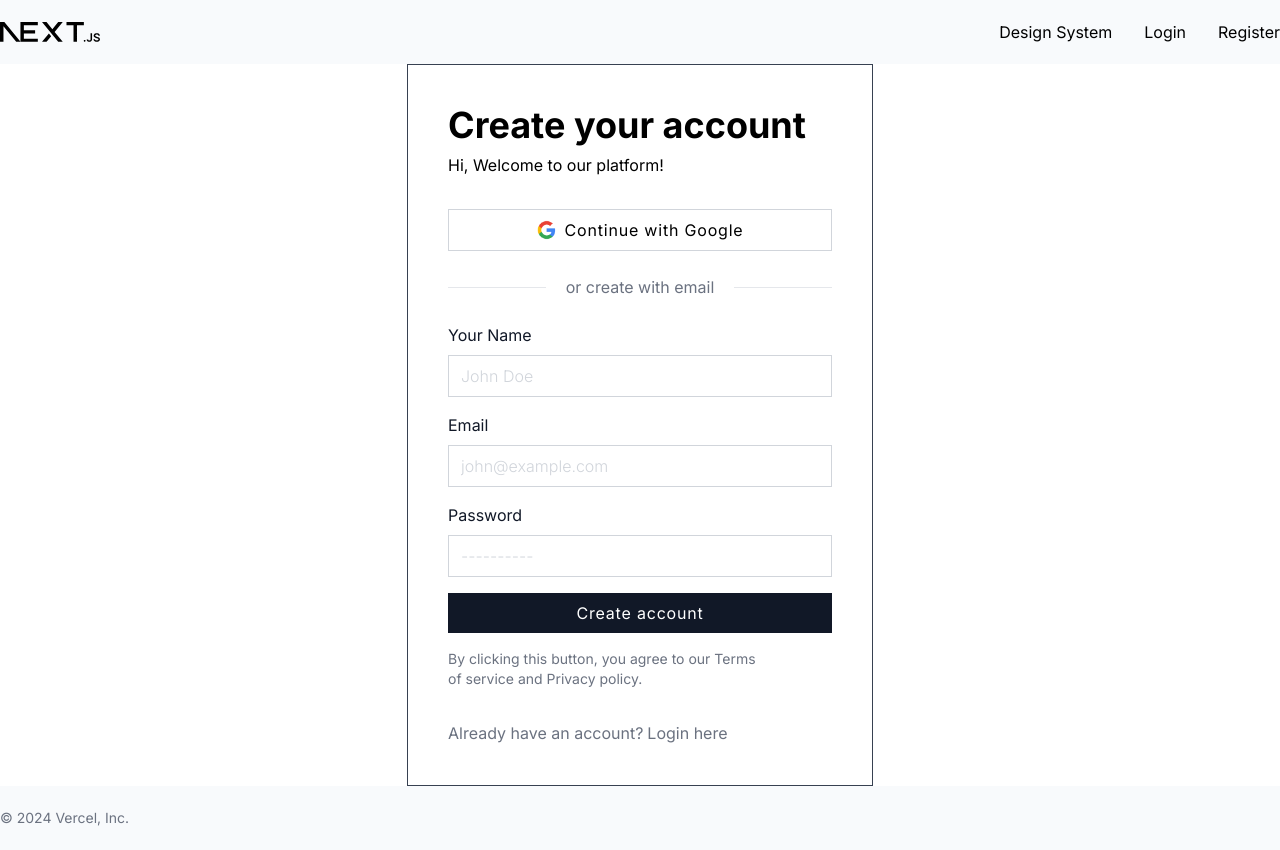
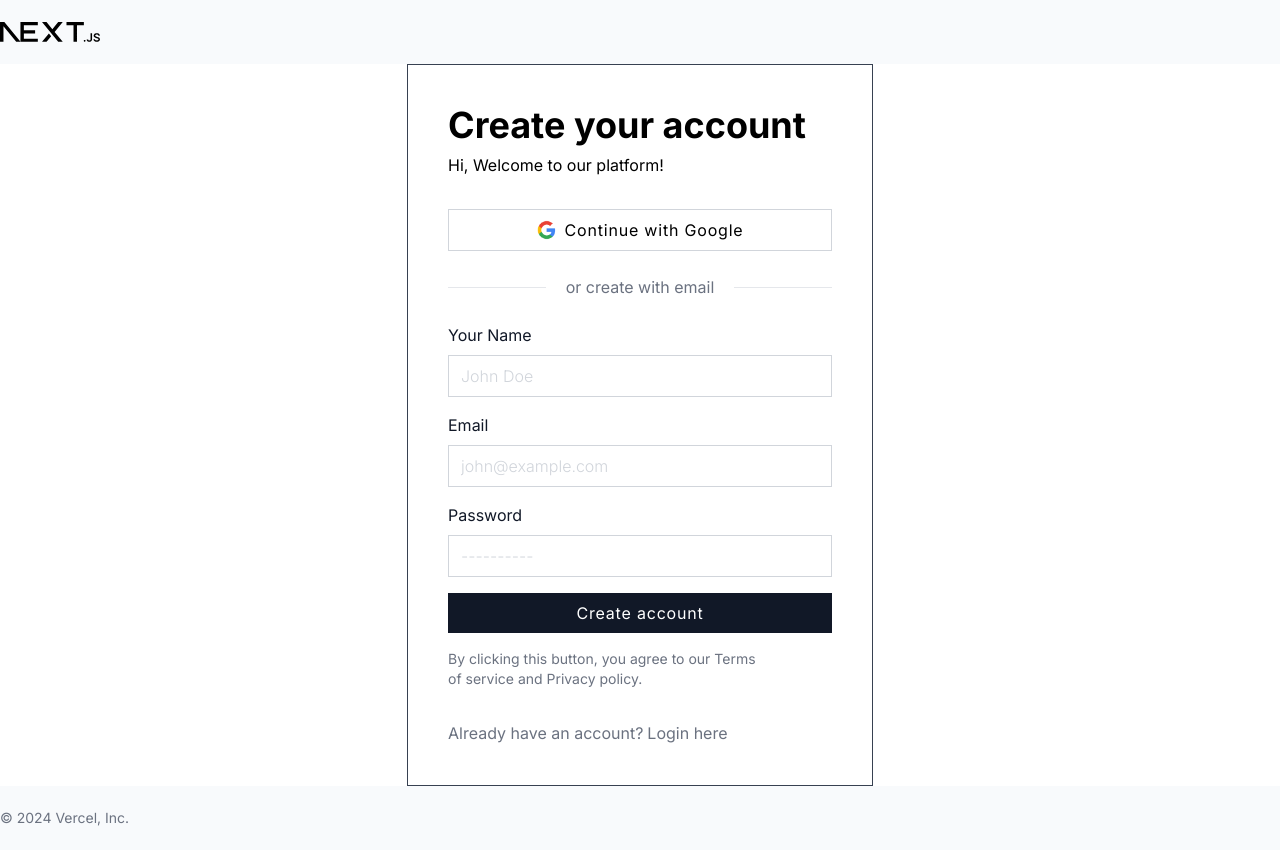
Before and after one commit to omermujtaba18/next-starter, a Next.js app: page /register in a window 1280 px wide. Built offline with nearby package versions, Linux system fonts and the light colour scheme.

Commit message:
fix(app:auth): hideNav from auth pages

```diff
--- a/src/app/(auth)/layout.tsx
+++ b/src/app/(auth)/layout.tsx
@@ -8,7 +8,7 @@ export default function AuthLayout({
 }>) {
   return (
     <>
-      <Header />
+      <Header hideNav />
       <main className="flex flex-grow">{children}</main>
       <Footer />
     </>
```
